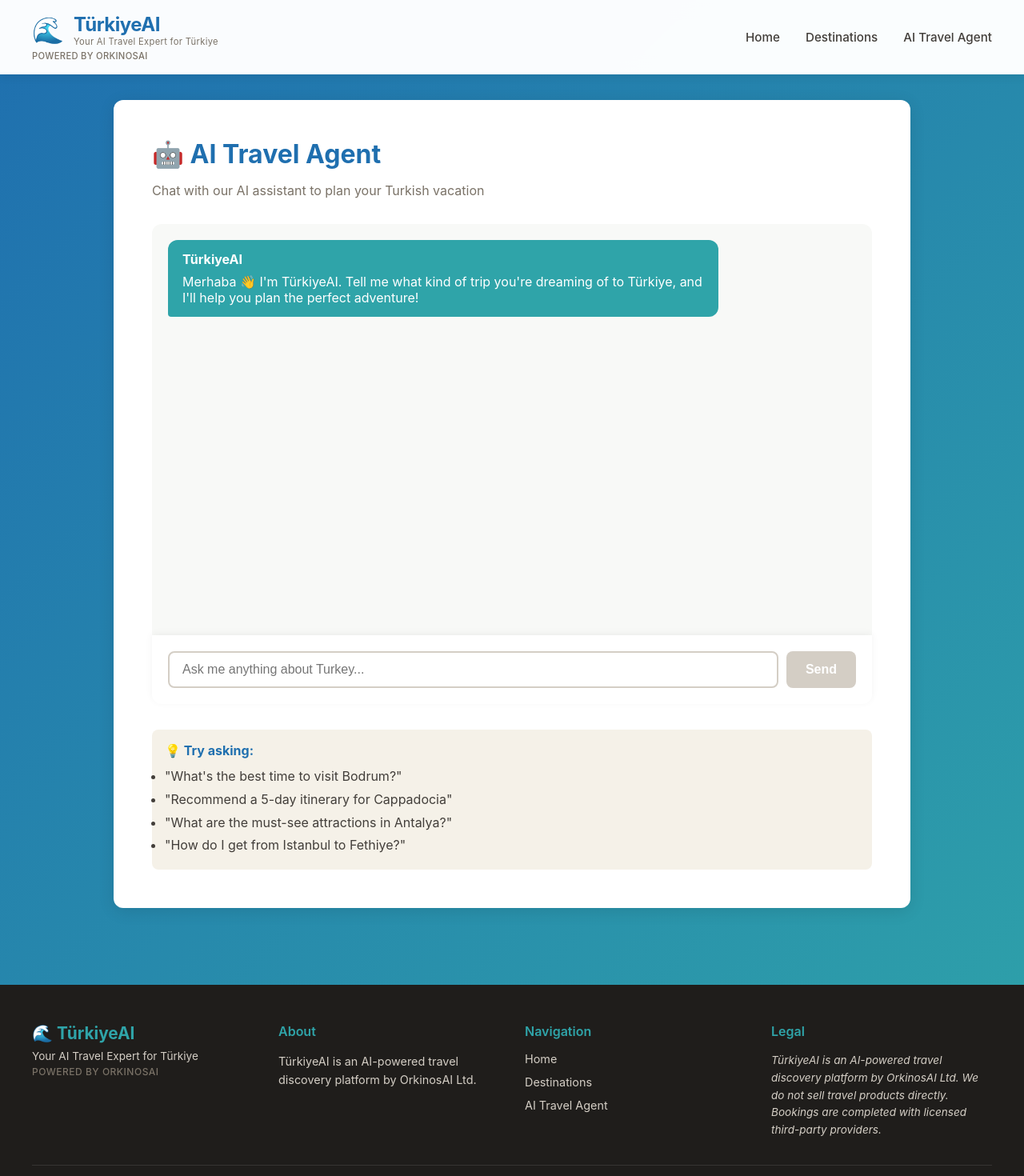
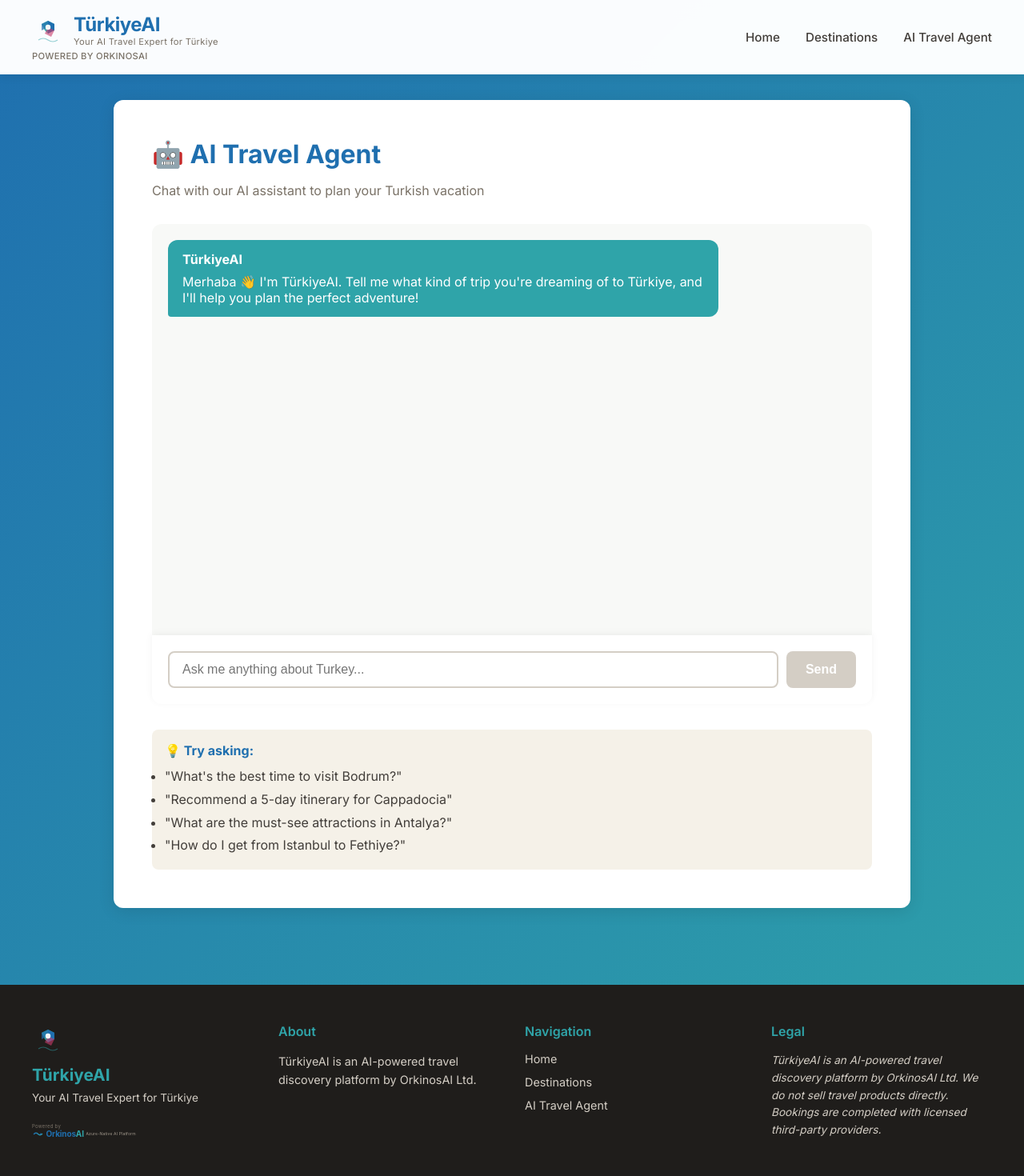
Before and after one commit to orkinosai25-org/turkeyai, a React (Create React App) app in the folder client/: page /chat in a window 1280 px wide. Shown: the top 1470 px of the page at 80% size. Built offline with nearby package versions, Linux system fonts and the light colour scheme; the HTML template or start-up script is replaced by a standard one.

Commit message:
Add TürkiyeAI branding: Inter font, brand logos, and consistent design system
Co-authored-by: orkinosai25 <243531199+orkinosai25@users.noreply.github.com>

```diff
--- a/client/public/index.html
+++ b/client/public/index.html
@@ -4,11 +4,14 @@
     <meta charset="utf-8" />
     <link rel="icon" href="%PUBLIC_URL%/favicon.svg" />
     <meta name="viewport" content="width=device-width, initial-scale=1" />
-    <meta name="theme-color" content="#0078d4" />
+    <meta name="theme-color" content="#1F6FAF" />
     <meta
       name="description"
       content="TürkiyeAI - Your AI Travel Expert for Türkiye. Powered by OrkinosAI."
     />
+    <link rel="preconnect" href="https://fonts.googleapis.com">
+    <link rel="preconnect" href="https://fonts.gstatic.com" crossorigin>
+    <link href="https://fonts.googleapis.com/css2?family=Inter:wght@300;400;500;600;700&display=swap" rel="stylesheet">
     <title>TürkiyeAI - Your AI Travel Expert for Türkiye</title>
   </head>
   <body>
--- a/client/src/App.css
+++ b/client/src/App.css
@@ -48,7 +48,7 @@
 }
 
 .logo-icon {
-  font-size: 2rem;
+  display: block;
   line-height: 1;
 }
 
--- a/client/src/components/Footer.js
+++ b/client/src/components/Footer.js
@@ -6,9 +6,18 @@ function Footer() {
       <div className="footer-content">
         <div className="footer-section">
           <div className="footer-brand">
-            <h3>🌊 TürkiyeAI</h3>
+            <img
+              src="/logo-mark.svg"
+              alt="TürkiyeAI"
+              style={{ width: '40px', height: '40px', marginBottom: '0.5rem' }}
+            />
+            <h3>TürkiyeAI</h3>
             <p className="footer-tagline">Your AI Travel Expert for Türkiye</p>
-            <p className="footer-powered">Powered by OrkinosAI</p>
+            <img
+              src="/powered-by-orkinosai.svg"
+              alt="Powered by OrkinosAI"
+              style={{ width: '150px', marginTop: '1rem' }}
+            />
           </div>
         </div>
 
--- a/client/src/components/Header.js
+++ b/client/src/components/Header.js
@@ -8,7 +8,12 @@ function Header() {
         <Link to="/" className="brand-link">
           <div className="brand">
             <div className="brand-logo">
-              <span className="logo-icon">🌊</span>
+              <img
+                src="/logo-mark.svg"
+                alt="TürkiyeAI Logo"
+                className="logo-icon"
+                style={{ width: '40px', height: '40px' }}
+              />
               <div className="brand-text">
                 <h1>TürkiyeAI</h1>
                 <p className="brand-tagline">Your AI Travel Expert for Türkiye</p>
--- a/client/src/index.css
+++ b/client/src/index.css
@@ -5,7 +5,7 @@
 }
 
 body {
-  font-family: -apple-system, BlinkMacSystemFont, 'Segoe UI', 'Roboto', 'Oxygen',
+  font-family: 'Inter', -apple-system, BlinkMacSystemFont, 'Segoe UI', 'Roboto', 'Oxygen',
     'Ubuntu', 'Cantarell', 'Fira Sans', 'Droid Sans', 'Helvetica Neue',
     sans-serif;
   -webkit-font-smoothing: antialiased;
@@ -15,7 +15,7 @@ body {
 }
 
 code {
-  font-family: source-code-pro, Menlo, Monaco, Consolas, 'Courier New',
+  font-family: 'SF Mono', Monaco, 'Cascadia Code', 'Roboto Mono', Consolas, 'Courier New',
     monospace;
 }
 
```
Also changed, not shown: client/public/logo-mark.svg (added), client/public/powered-by-orkinosai.svg (added).
